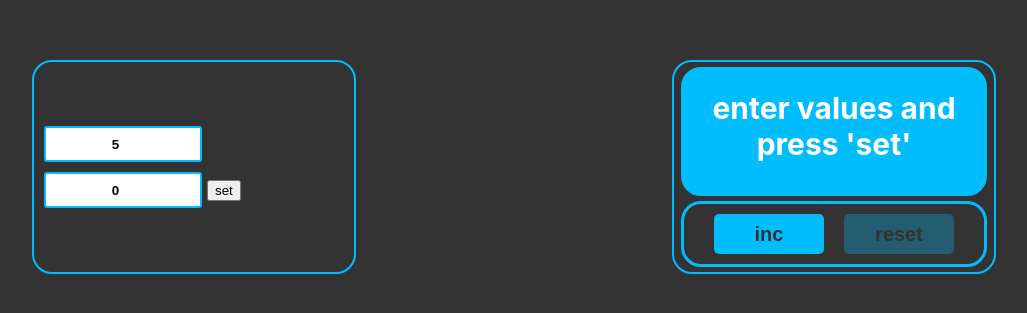
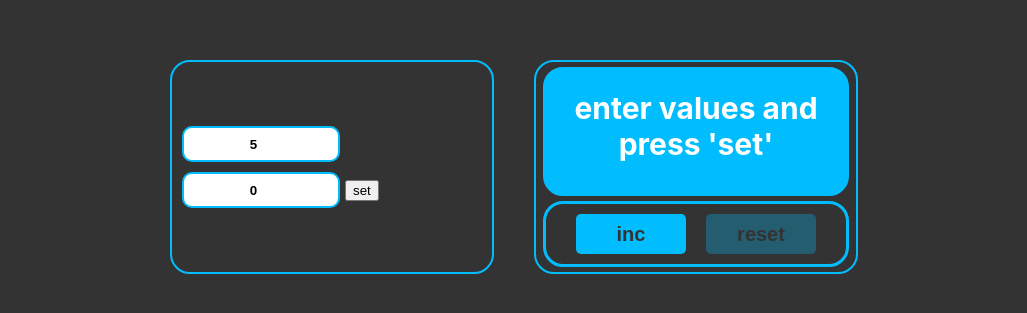
Before and after one commit to AdammmVV/exzam, a React (Create React App) app: page / in a window 1280 px wide. Shown: the part 233-546 px from the top of the page, without its empty margins (126-1153 px from the left). Built offline with nearby package versions, Linux system fonts and the light colour scheme.

Commit message:
refactor style App.css

```diff
--- a/src/App.css
+++ b/src/App.css
@@ -7,8 +7,11 @@
 
 .appWrapper {
     min-height: 100vh;
-    display: flex;
+    display: grid;
+    gap: 40px;
+    grid-template-columns: auto auto;
     align-items: center;
+    justify-content: center;
 }
 
 .counter {
@@ -67,7 +70,7 @@
     width: 150px;
     height: 30px;
     border: 2px solid #02bdfd;
-    border-radius: 3px;
+    border-radius: 10px;
     text-align: center;
     font-weight: 600;
     margin: 5px;
@@ -96,7 +99,8 @@
 .maxWrapper {
     display: flex;
     align-items: center;
-    justify-content: center;
+    justify-content: space-around;
+    gap: 5px;
     width: 300px;
 }
 
```
